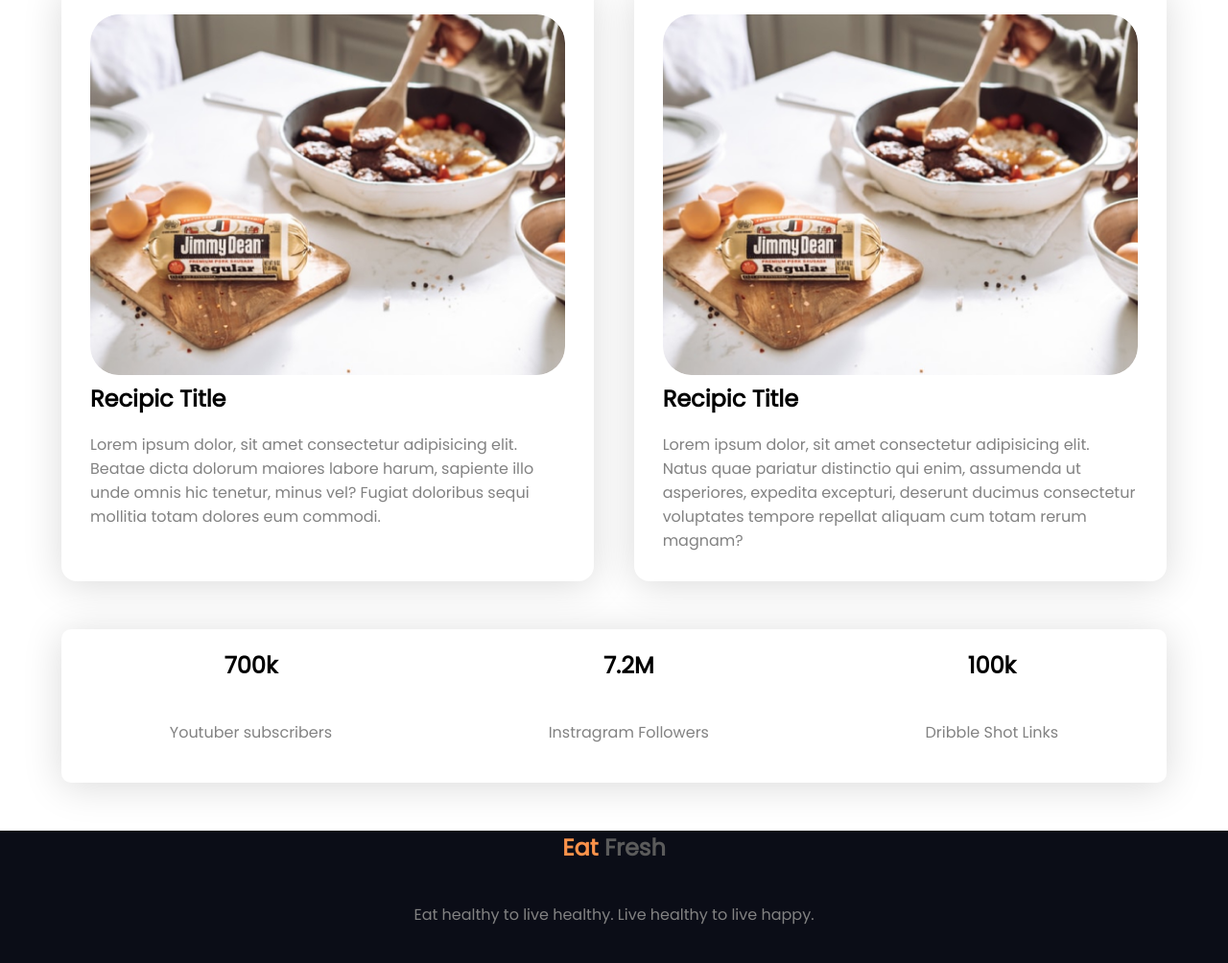
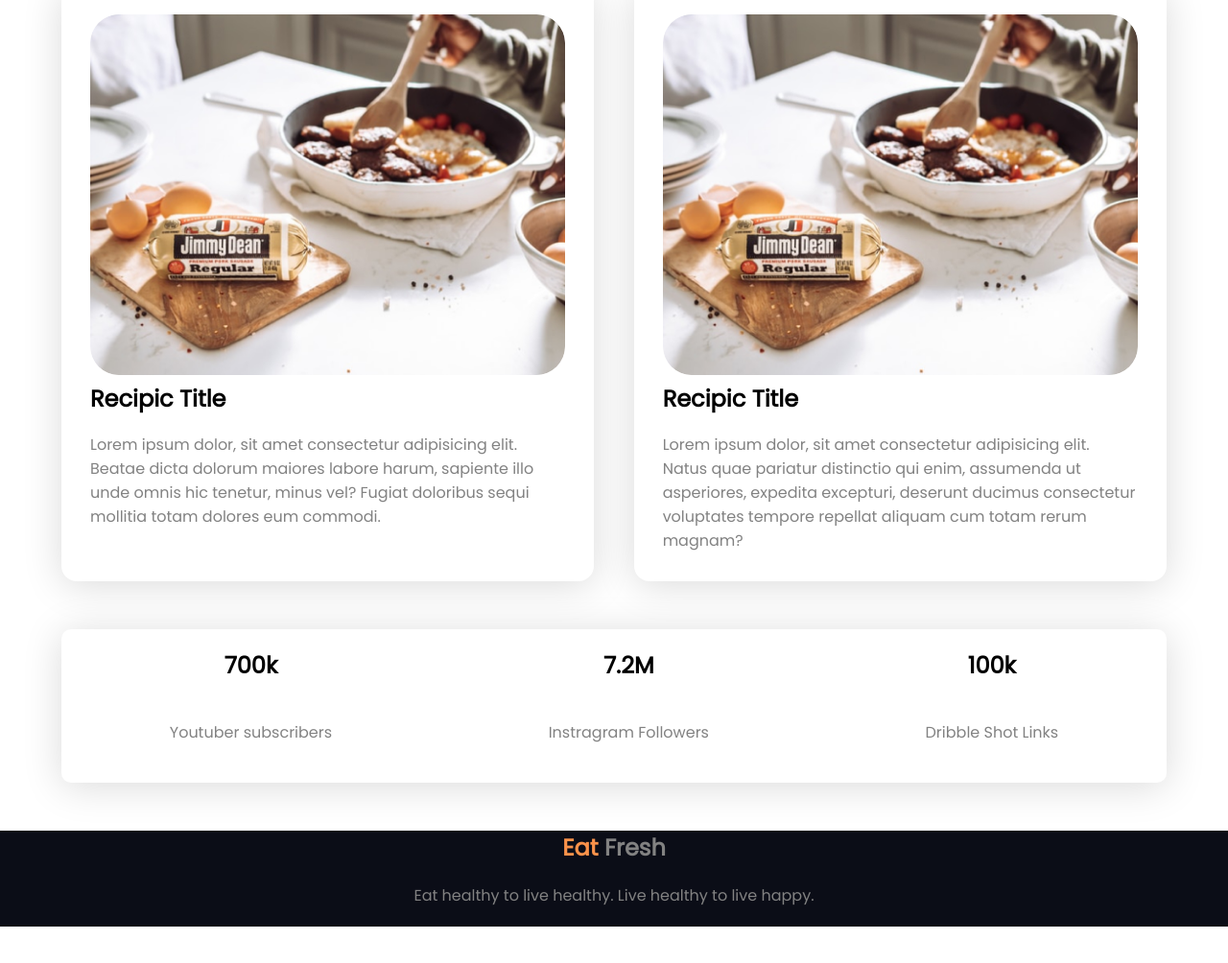
Before and after one commit to saruaralam-swd/eat-healthly, a plain HTML site: page index.html in a window 1280 px wide. Shown: the part 1615-2619 px from the top of the page at 96% size. After the commit the page ends 2581 px from the top, so only its background shows below. Drawn offline with Linux system fonts and the light colour scheme.

Commit message:
footer css done

```diff
--- a/css/style.css
+++ b/css/style.css
@@ -141,9 +141,13 @@ p {
 .footer-section {
 	background-color: #0B0D17;
 	text-align: center;
-	min-height: 200px;
+	min-height: 100px;
 }
 
 .footer-section h2 {
-	color: #5B5B5B;
+	color: #828282;
 }
+
+.footer-section p{
+	margin: 0;
+}
```
